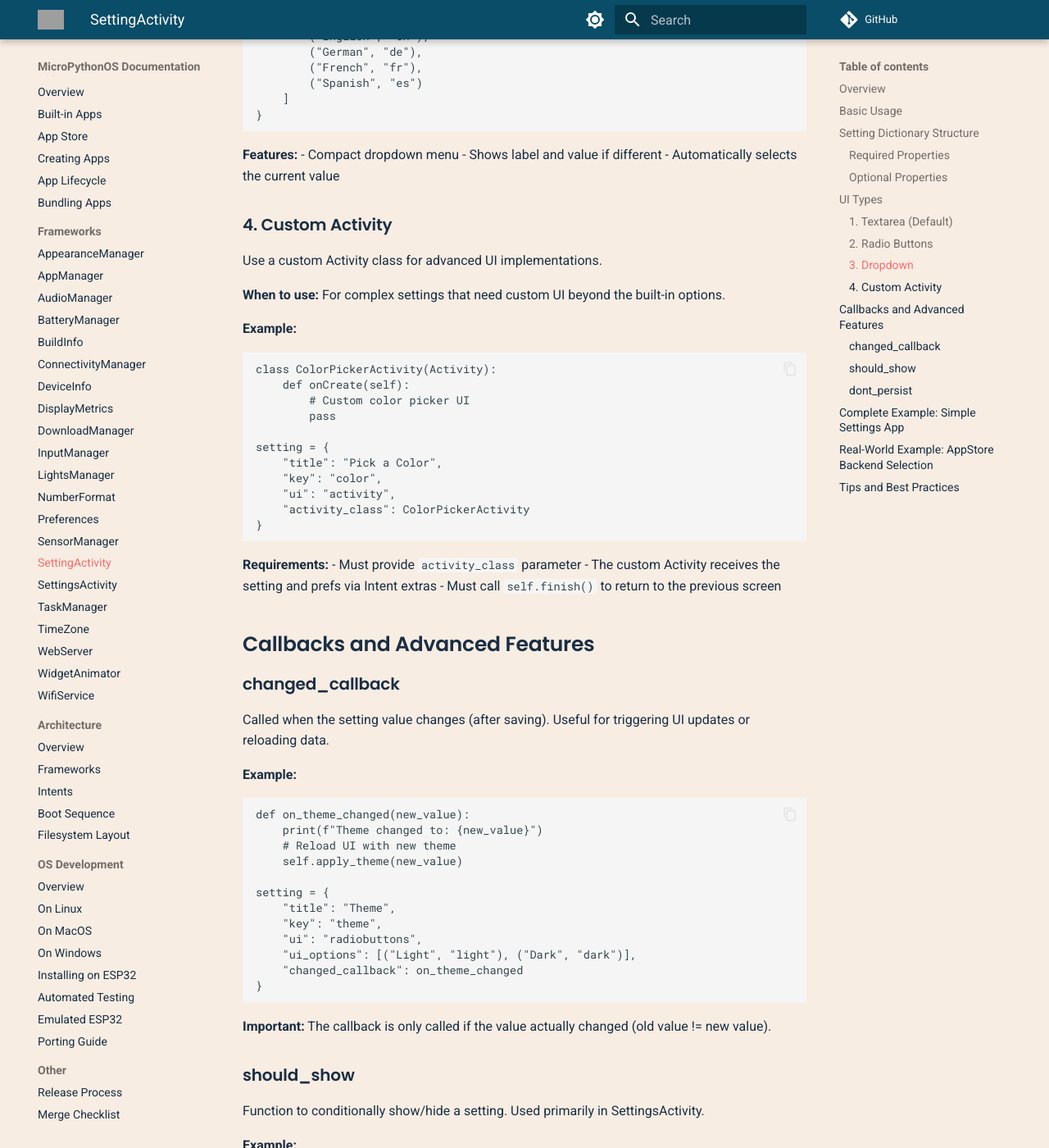
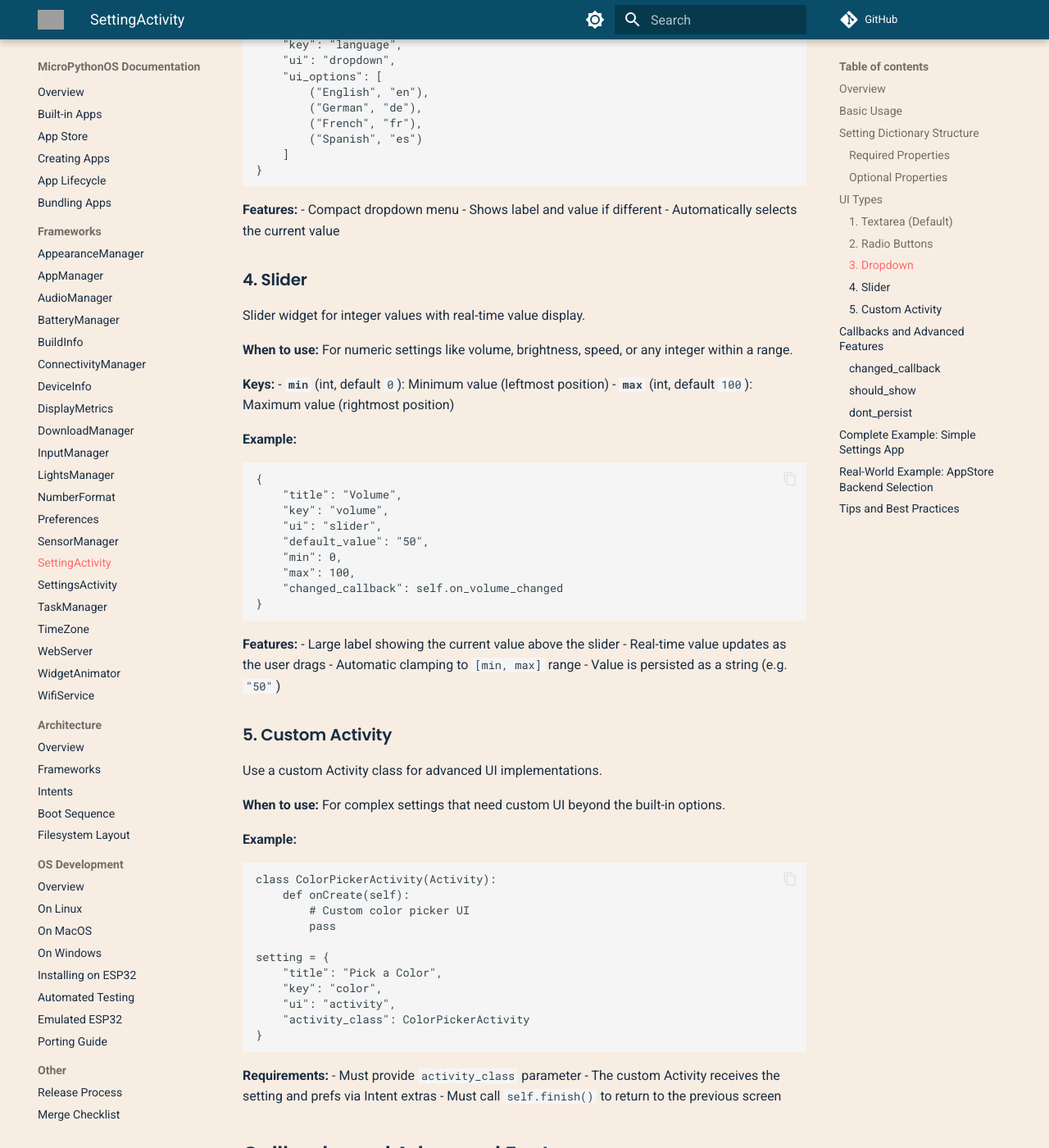
Before and after one commit to MicroPythonOS/docs, an MkDocs documentation site: the page built from docs/frameworks/setting-activity.md, in a window 1280 px wide and 1400 px high, scrolled down 3092 px. Shown: the whole window at 82% size. Built offline with MkDocs 1.6.1 and Material for MkDocs 9.7.7, drawn with Linux system fonts in a browser that asks for light colours; comment, search, counter and statistics services are not loaded; some of the changed text lies outside the part shown; grey boxes are pictures that could not be loaded.

Commit message:
Settings: add slider

````diff
--- a/docs/frameworks/setting-activity.md
+++ b/docs/frameworks/setting-activity.md
@@ -36,13 +36,15 @@ Each setting is defined as a dictionary with the following properties:
 - **`key`** (string): Unique identifier used as the SharedPreferences key
 
 ### Optional Properties
-- **`ui`** (string): UI type to use for editing. Options: `"textarea"` (default), `"radiobuttons"`, `"dropdown"`, `"activity"`
+- **`ui`** (string): UI type to use for editing. Options: `"textarea"` (default), `"radiobuttons"`, `"dropdown"`, `"slider"`, `"activity"`
 - **`ui_options`** (list): Options for `radiobuttons` and `dropdown` UI types
 - **`placeholder`** (string): Placeholder text for textarea input
 - **`default_value`** (string): Default value to select or fill in
 - **`changed_callback`** (function): Callback function called when the setting value changes
 - **`should_show`** (function): Function to determine if this setting should be displayed
 - **`dont_persist`** (bool): If `True`, the setting won't be saved to SharedPreferences
+- **`min`** (int): Minimum value for `"slider"` UI (default: `0`)
+- **`max`** (int): Maximum value for `"slider"` UI (default: `100`)
 - **`activity_class`** (class): Custom Activity class for `"activity"` UI type
 - **`value_label`** (widget): Internal reference to the value label (set by SettingsActivity)
 - **`cont`** (widget): Internal reference to the container (set by SettingsActivity)
@@ -140,7 +142,36 @@ ui_options = [
 - Shows label and value if different
 - Automatically selects the current value
 
-### 4. Custom Activity
+### 4. Slider
+
+Slider widget for integer values with real-time value display.
+
+**When to use:** For numeric settings like volume, brightness, speed, or any integer within a range.
+
+**Keys:**
+- **`min`** (int, default `0`): Minimum value (leftmost position)
+- **`max`** (int, default `100`): Maximum value (rightmost position)
+
+**Example:**
+```python
+{
+    "title": "Volume",
+    "key": "volume",
+    "ui": "slider",
+    "default_value": "50",
+    "min": 0,
+    "max": 100,
+    "changed_callback": self.on_volume_changed
+}
+```
+
+**Features:**
+- Large label showing the current value above the slider
+- Real-time value updates as the user drags
+- Automatic clamping to `[min, max]` range
+- Value is persisted as a string (e.g. `"50"`)
+
+### 5. Custom Activity
 
 Use a custom Activity class for advanced UI implementations.
 
````
Also changed, not shown: other parts of docs/frameworks/setting-activity.md (+1 -1 lines), docs/frameworks/settings-activity.md (+26 -2 lines).
